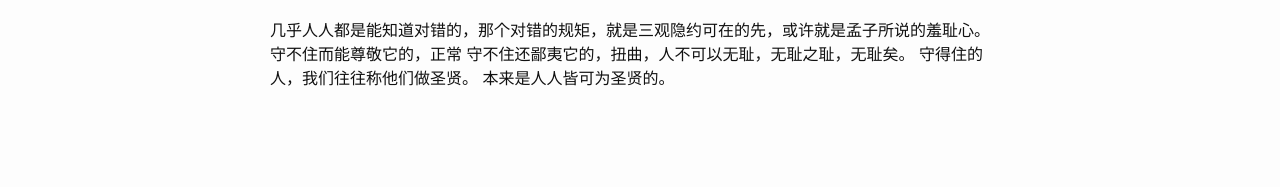
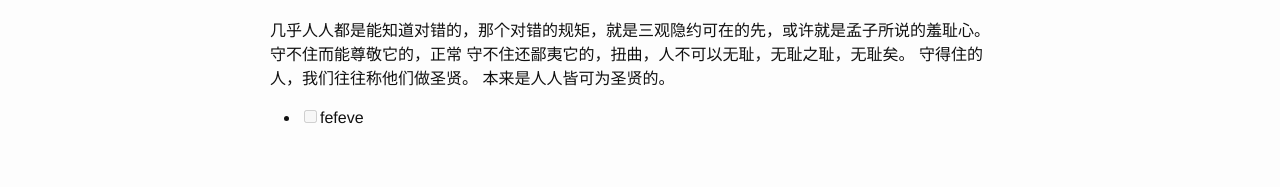
Before and after one commit to zhuyuesut/blog, a Jekyll site: the page built from _posts/2017-04-23-最近在看机器学习.md, in a window 1280 px wide. Shown: the part 910-1097 px from the top of the page. Built offline with Jekyll 4.4.1, drawn with Linux system fonts in a browser that asks for light colours; comment, search, counter and statistics services are not loaded; before the commit the page ends 1061 px from its top, so only the background shows below that.

Commit message:
Update 2017-04-23-最近在看机器学习.md

```diff
--- a/_posts/2017-04-23-最近在看机器学习.md
+++ b/_posts/2017-04-23-最近在看机器学习.md
@@ -48,3 +48,5 @@ author: Zhu Yue
 守不住还鄙夷它的，扭曲，人不可以无耻，无耻之耻，无耻矣。
 守得住的人，我们往往称他们做圣贤。
 本来是人人皆可为圣贤的。
+
+- [ ] fefeve
```
